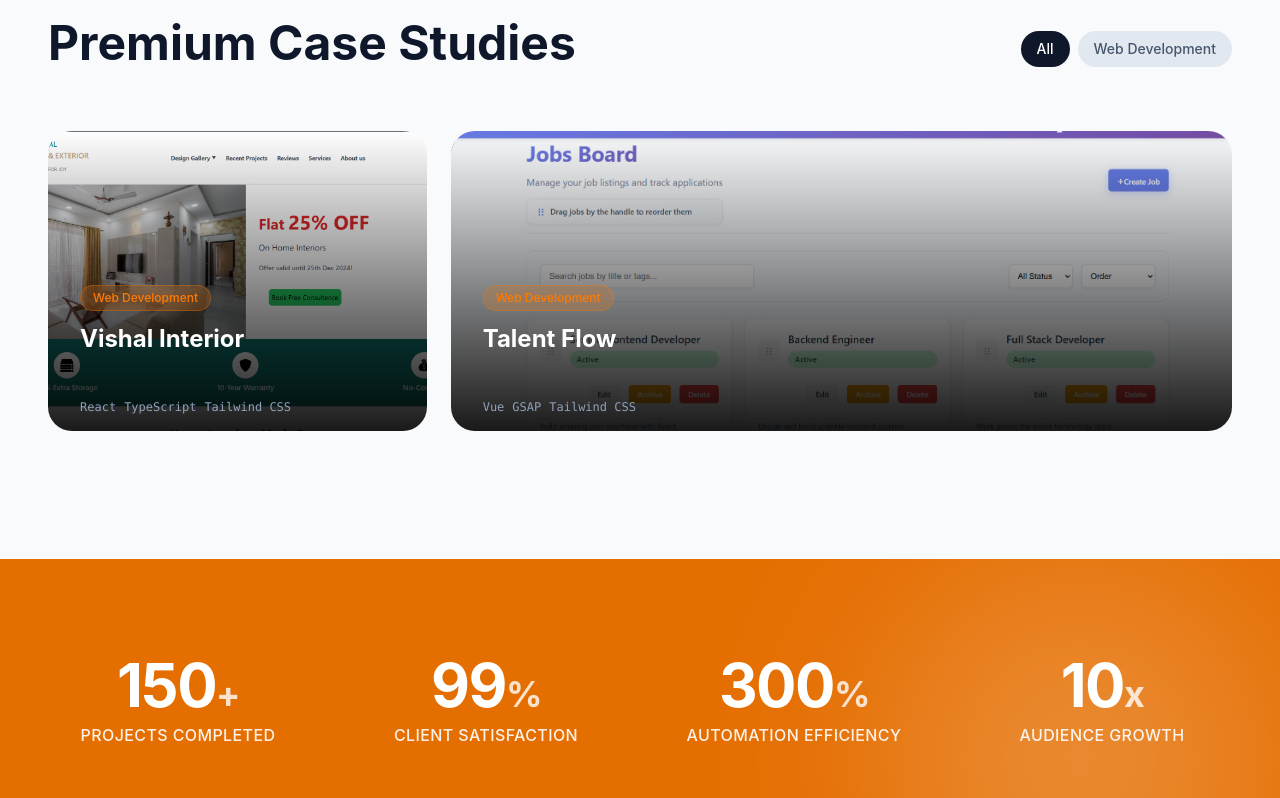
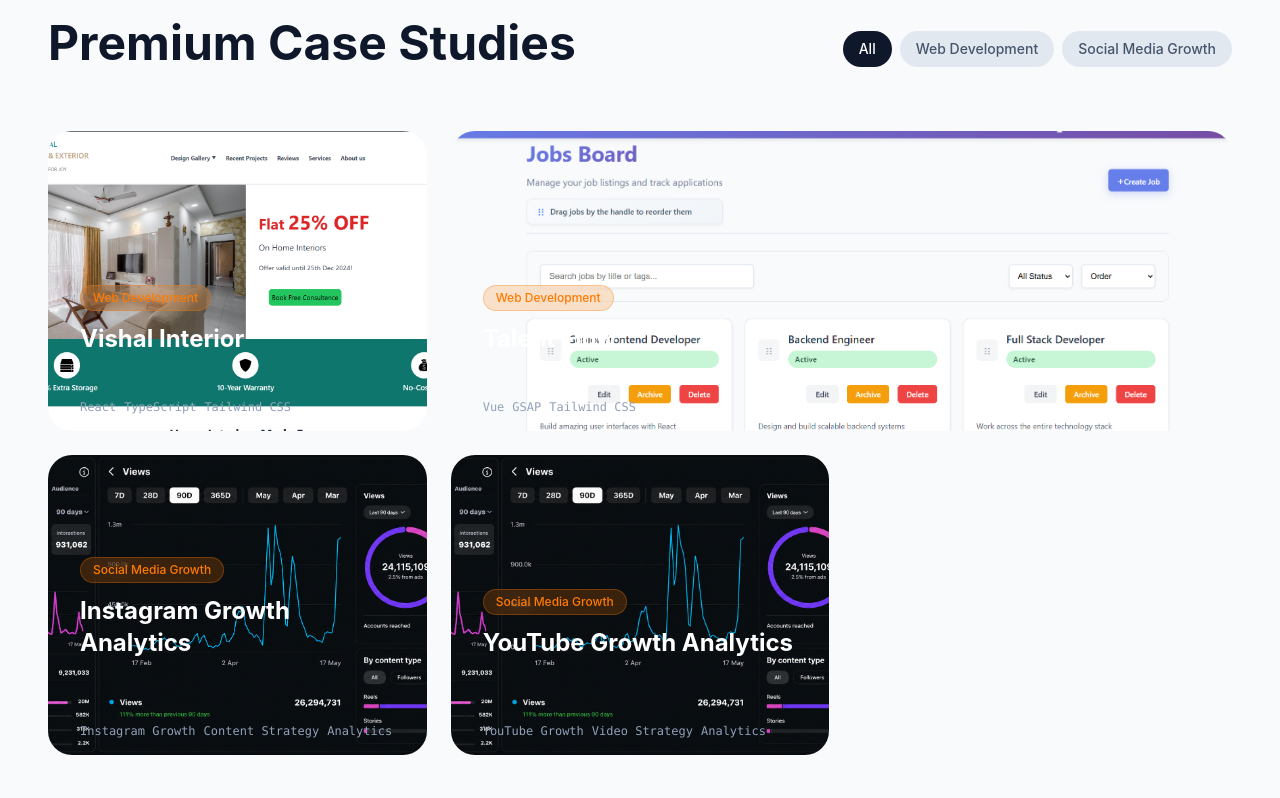
Before and after one commit to omprakash987/nexora2, a React (Vite) app in the folder frontend/: page / in a window 1280 px wide. Shown: the part 4502-5300 px from the top of the page. Built offline with nearby package versions, Linux system fonts and the light colour scheme.

Commit message:
Project added to the section (social growth)

```diff
--- a/frontend/src/data/projects.ts
+++ b/frontend/src/data/projects.ts
@@ -1,5 +1,6 @@
 import TalentFlow from '../assets/TalentFlow.png';
 import VishalInterior from '../assets/Vishal_Interior.png';
+import CollegeAdmissionPage from '../assets/College_Admission_page.png';
 
 export type Project = {
   id: string;
@@ -64,4 +65,56 @@ export const projects: Project[] = [
     link: '#',
     colSpan: 'md:col-span-2 md:row-span-1',
   },
+  {
+    id: '3',
+    title: 'Instagram Growth Analytics',
+category: 'Social Media Growth',
+desc: 'High-performing organic reach and engagement campaign',
+tech: ['Instagram Growth', 'Content Strategy', 'Analytics'],
+image: CollegeAdmissionPage,
+year: 2026,
+overview:
+  'A viral social media growth campaign that generated over 26 million views within 90 days through strategic reels content and audience targeting.',
+challenge:
+  'The goal was to rapidly increase reach, engagement, and non-follower discovery while maintaining strong organic performance and audience retention.',
+solution:
+'Instagram Solution: We executed a reels-focused Instagram growth strategy using trend-driven content, strong audience targeting, and optimized posting consistency, resulting in massive organic reach, higher engagement, and millions of non-follower impressions within 90 days.',
+
+features: [
+  '26M+ views generated in 90 days',
+  '5.6M+ accounts reached organically',
+  '83.6% traffic from non-followers',
+  'Reels-focused viral growth strategy',
+  'Performance analytics and trend tracking',
+  'Optimized content publishing workflow',
+],
+    link: '#',
+    colSpan: 'md:col-span-1 md:row-span-1',
+  },
+  {
+  id: '4',
+  title: 'YouTube Growth Analytics',
+  category: 'Social Media Growth',
+  desc: 'High-performing video reach and audience growth campaign',
+  tech: ['YouTube Growth', 'Video Strategy', 'Analytics'],
+  image: CollegeAdmissionPage,
+  year: 2026,
+  overview:
+    'A high-impact YouTube growth campaign focused on increasing video reach, audience retention, and channel visibility through strategic content planning and optimization.',
+  challenge:
+    'The objective was to scale channel performance, improve watch time, and attract a larger organic audience while maintaining strong engagement across uploaded content.',
+  solution:
+    'YouTube Solution: We implemented a YouTube content growth strategy centered around high-retention videos, engaging thumbnails, SEO optimization, and consistent uploads, helping boost visibility, audience reach, and long-term organic channel growth across multiple campaigns.',
+
+  features: [
+    '20M+ video impressions generated',
+    'High-retention content optimization',
+    'SEO-focused titles and thumbnails',
+    'Strong audience engagement growth',
+    'Organic reach and subscriber scaling',
+    'Performance tracking and analytics insights',
+  ],
+  link: '#',
+  colSpan: 'md:col-span-1 md:row-span-1',
+},
 ];
--- a/frontend/src/pages/Home/ProjectsSection.tsx
+++ b/frontend/src/pages/Home/ProjectsSection.tsx
@@ -4,7 +4,7 @@ import { motion, AnimatePresence } from 'framer-motion';
 // import { Play } from 'lucide-react';
 import { projects } from '../../data/projects';
 
-const categories = ['All', 'Web Development'];
+const categories = ['All', 'Web Development', 'Social Media Growth'];
 
 export default function ProjectsSection() {
   const [activeCat, setActiveCat] = useState('All');
@@ -58,7 +58,7 @@ export default function ProjectsSection() {
                   />
                 )}
 
-                // <div className="absolute inset-0 bg-gradient-to-t from-black/90 " />
+                {/* <div className="absolute inset-0 bg-gradient-to-t from-black/90 " /> */}
 
                 {/* <div className="absolute top-1/2 left-1/2 -translate-x-1/2 -translate-y-1/2 w-16 h-16 rounded-full bg-white/20 flex items-center justify-center "> */}
                   {/* <Play className="text-white fill-white ml-1" size={24} /> */}
```
Also changed, not shown: frontend/src/assets/College_Admission_page.png (added).
